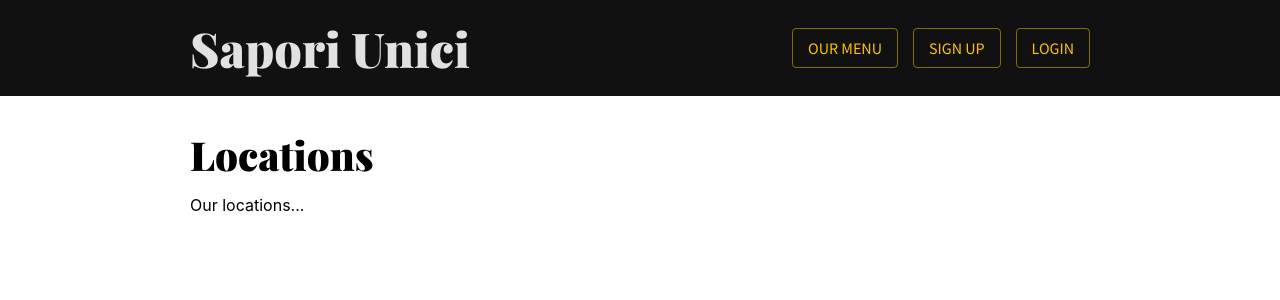
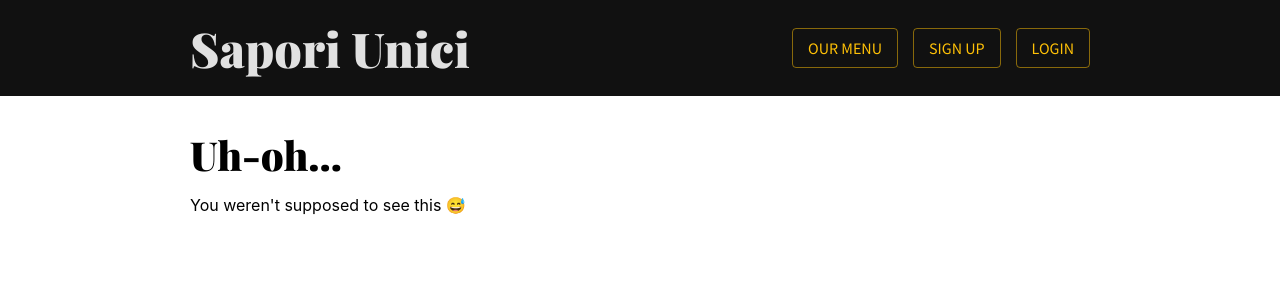
Before and after one commit to tahscenery/ses1b-group2, a React (Create React App) app in the folder packages/frontend/: page /locations in a window 1280 px wide. Shown: the top 300 px of the page. Built offline with nearby package versions, Linux system fonts and the light colour scheme.

Commit message:
Fixed warnings and removed Locations component

```diff
--- a/packages/frontend/src/components/App/App.tsx
+++ b/packages/frontend/src/components/App/App.tsx
@@ -13,7 +13,7 @@ import NavBar from 'components/NavBar';
 import PrivateRoute from 'components/PrivateRoute';
 import AuthContext, { User } from 'context/authContext';
 import NavbarContext from 'context/navbarContext';
-import { Admin, Dashboard, ForgotPassword, FourOFour, Home, Login, Locations, MakeBooking, SignUp, ViewMenu } from 'pages';
+import { Admin, Dashboard, ForgotPassword, FourOFour, Home, Login, MakeBooking, SignUp, ViewMenu } from 'pages';
 
 const theme = createMuiTheme({
   palette: {
@@ -78,7 +78,6 @@ const Routes = () => {
     <Switch>
       <Route exact path="/" component={Home} />
       <Route exact path="/menu" component={ViewMenu} />
-      <Route path="/locations" component={Locations} />
       <Route path="/register" component={SignUp} />
       <Route path="/login" component={Login} />
       <Route path="/forgot-password" component={ForgotPassword} />
--- a/packages/frontend/src/components/NavBar/NavBar.tsx
+++ b/packages/frontend/src/components/NavBar/NavBar.tsx
@@ -5,7 +5,7 @@ import Menu from '@material-ui/icons/Menu';
 import Close from '@material-ui/icons/Close'
 
 import './NavBar.css';
-import AuthContext, { User } from 'context/authContext';
+import AuthContext from 'context/authContext';
 
 const NavBar = () => {
   const history = useHistory();
--- a/packages/frontend/src/pages/Admin/CustomerList.tsx
+++ b/packages/frontend/src/pages/Admin/CustomerList.tsx
@@ -1,4 +1,4 @@
-import React, { useEffect } from 'react';
+import React from 'react';
 import MaterialTable, { Column } from 'material-table';
 import gql from 'graphql-tag';
 import { useQuery, useMutation } from '@apollo/react-hooks';
--- a/packages/frontend/src/pages/Admin/ItemList.tsx
+++ b/packages/frontend/src/pages/Admin/ItemList.tsx
@@ -1,4 +1,4 @@
-import React, { useEffect } from 'react';
+import React from 'react';
 import MaterialTable, { Column } from 'material-table';
 import gql from 'graphql-tag';
 import { useQuery, useMutation } from '@apollo/react-hooks';
--- a/packages/frontend/src/pages/Admin/StaffList.tsx
+++ b/packages/frontend/src/pages/Admin/StaffList.tsx
@@ -1,4 +1,4 @@
-import React, { useEffect } from 'react';
+import React from 'react';
 import MaterialTable, { Column } from 'material-table';
 import gql from 'graphql-tag';
 import { useQuery, useMutation } from '@apollo/react-hooks';
--- a/packages/frontend/src/pages/FourOFour/FourOFour.tsx
+++ b/packages/frontend/src/pages/FourOFour/FourOFour.tsx
@@ -1,4 +1,4 @@
-import React, { Component } from 'react';
+import React from 'react';
 import { Typography } from '@material-ui/core';
 // import NavBar from 'components/NavBar';
 
--- a/packages/frontend/src/pages/Locations/Locations.tsx
+++ /dev/null
@@ -1,16 +0,0 @@
-import React, { Component } from 'react';
-import { Typography } from '@material-ui/core';
-
-
-const Locations = () => {
-  return (
-    <div>
-      <div className="component-container">
-        <Typography variant="h2">Locations</Typography>
-        <p>Our locations...</p>
-      </div>
-    </div>
-  );
-}
-
-export default Locations;
--- a/packages/frontend/src/pages/Locations/index.ts
+++ /dev/null
@@ -1,2 +0,0 @@
-import Locations from './Locations';
-export default Locations;
--- a/packages/frontend/src/pages/MakeBooking/pages/Confirm.tsx
+++ b/packages/frontend/src/pages/MakeBooking/pages/Confirm.tsx
@@ -59,14 +59,14 @@ export interface CreateSubscriptionMutationVariables {
   id: string;
 }
 
-const CREATE_SUBSCRIPTION = gql`
-  mutation CreateSubscriptionMutation($source: String!, $id: String!) {
-    createSubcription(source: $source, id: $id) {
-      id
-      email
-    }
-  }
-`;
+// const CREATE_SUBSCRIPTION = gql`
+//   mutation CreateSubscriptionMutation($source: String!, $id: String!) {
+//     createSubcription(source: $source, id: $id) {
+//       id
+//       email
+//     }
+//   }
+// `;
 
 const useStyles = makeStyles({
   tableEmphasis: {
@@ -124,35 +124,6 @@ const Confirm = () => {
       })
       .catch(error => console.error(`An error occurred: ${error}`));
   }
-
-  // const handleToken = () => {
-  //   // pay({variables: {source:"", id: authContext.user.userId}});
-  //   handlePayment(bookingDetails)
-  //     .then(_ => {
-  //       const variables = {
-  //         userId: authContext.user.userId,
-  //         tableId: bookingDetails.selectedTable.id,
-  //         date: bookingDetails.selectedDate,
-  //         location: bookingDetails.location,
-  //         numberOfPeople: bookingDetails.numberOfPeople,
-  //         items: bookingDetails.selectedItems.map(item => item.id),
-  //       };
-
-  //       console.log(variables);
-
-  //       createOrder({ variables })
-  //         .then(res => {
-  //           console.log(`DATA: ${JSON.stringify(res.data)}`);
-  //           if (res.data.createOrder) {
-  //             history.push('/dashboard', { didCreateOrder: true });
-  //           } else {
-  //             console.error(`Failed to create order`);
-  //           }
-  //         })
-  //         .catch(error => console.error(`An error occurred: ${error}`));
-  //     })
-  //     .catch(error => console.error(`An error occurred: ${error}`));
-  // }
 
   let total = 0;
   for (const item of bookingDetails.selectedItems) {
--- a/packages/frontend/src/pages/SignUp/SignUp.tsx
+++ b/packages/frontend/src/pages/SignUp/SignUp.tsx
@@ -5,7 +5,6 @@ import { Button, Link, TextField, Typography } from '@material-ui/core';
 import gql from 'graphql-tag';
 
 import './SignUp.css';
-import AuthContext from 'context/authContext';
 import Alert from 'components/Alert';
 
 interface RegisterParams {
--- a/packages/frontend/src/pages/index.ts
+++ b/packages/frontend/src/pages/index.ts
@@ -3,7 +3,6 @@ import Dashboard from './Dashboard';
 import ForgotPassword from './ForgotPassword';
 import FourOFour from './FourOFour';
 import Home from './Home';
-import Locations from './Locations';
 import Login from './Login';
 import MakeBooking from './MakeBooking';
 import SignUp from './SignUp';
@@ -15,7 +14,6 @@ export {
   FourOFour,
   ForgotPassword,
   Home,
-  Locations,
   Login,
   MakeBooking,
   SignUp,
--- a/packages/frontend/tsconfig.json
+++ b/packages/frontend/tsconfig.json
@@ -19,7 +19,6 @@
     "resolveJsonModule": true,
     "isolatedModules": true,
     "noEmit": true,
-
     "jsx": "react",
     "baseUrl": "src"
   },
```
